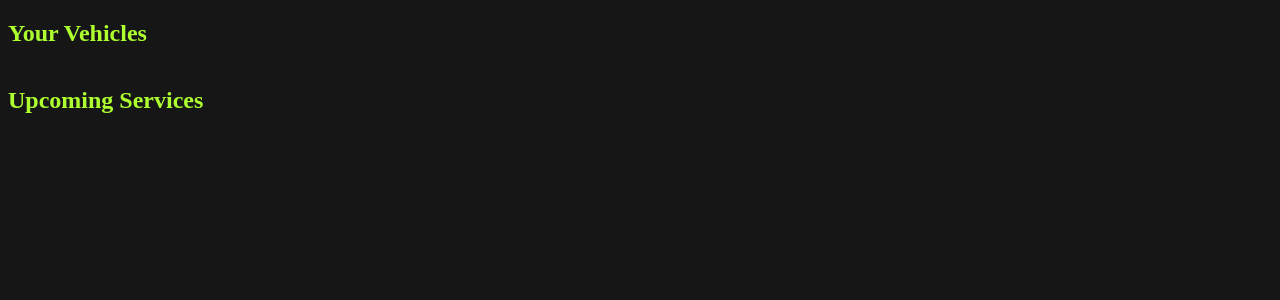
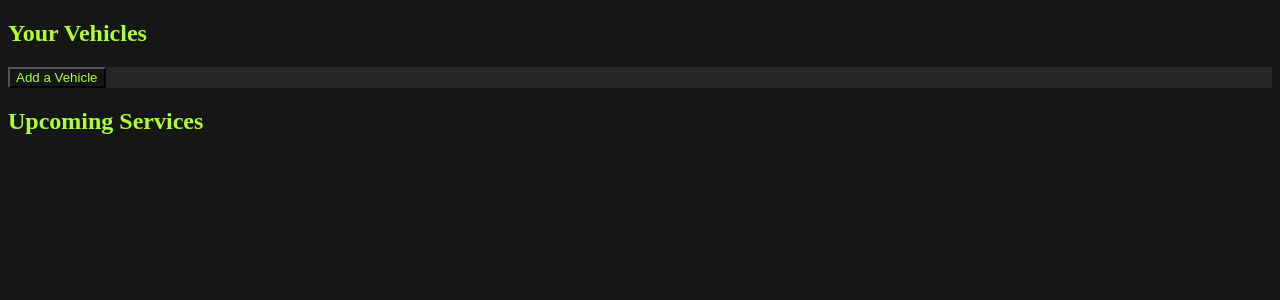
Before and after one commit to Caleb-Beazel/moto-service-app, a Flask app: page /user-home in a window 1280 px wide. Shown: the top 300 px of the page. Run offline with Flask 3, Linux system fonts and the light colour scheme; the visitor is signed in with stand-in values (Sample User, id 1); data that the repository does not hold is empty.

Commit message:
user can now add a bike to their account

```diff
--- a/server.py
+++ b/server.py
@@ -3,7 +3,7 @@ from model import connect_to_db, db, User, Vehicle, Service, Occurence
 from jinja2 import StrictUndefined
 from werkzeug.security import generate_password_hash, check_password_hash
 from flask_login import LoginManager, login_required, UserMixin, login_manager,login_user, logout_user, current_user
-from forms import LoginForm, CreateAccount
+from forms import LoginForm, CreateAccount, AddVehicle
 import crud
 
 
@@ -19,6 +19,7 @@ login_manager.init_app(app)
 def load_user(user_id):
     return User.query.get(user_id)
 
+# User Login endpoints
 
 @app.route("/")
 def homepage():
@@ -72,6 +73,7 @@ def logout():
     logout_user()
     return redirect(url_for("homepage"))
 
+# Main user interface page
 
 @app.route("/user-home")
 @login_required
@@ -83,6 +85,40 @@ def user_home():
 
     return render_template("user_home.html", user_services=sorted_user_services)
 
+# Vehicle Endpoints
+
+# Create Vehicle Page
+@app.route("/user-home/vehicles/add")
+@login_required
+def new_vehicle_form():
+    new_vehicle = AddVehicle()
+    return render_template("vehicle_new.html", new_vehicle=new_vehicle)
+
+# Create a Vehicle
+@app.route("/user-home/vehicles/add/new-vehicle", methods=["POST"])
+@login_required
+def create_new_vehicle():
+    new_vehicle = AddVehicle()
+
+    user_id = current_user.user_id
+    vin = new_vehicle.vin.data
+    make = new_vehicle.make.data
+    model = new_vehicle.model.data
+    year = new_vehicle.year.data
+    use_val = new_vehicle.use_val.data
+    use_unit = new_vehicle.use_unit.data
+    vehicle_notes = new_vehicle.vehicle_notes.data
+    vehicle_image_link = new_vehicle.vehicle_image_link.data
+
+
+    vehicle = crud.create_vehicle(user_id, vin, make, model, year, use_val, use_unit, vehicle_notes, vehicle_image_link)
+
+    db.session.add(vehicle)
+    db.session.commit()
+    flash(f"A {year} {make} {model} has been added to your account.")
+
+    return redirect("/user-home")
+
 
 @app.route("/user-home/vehicles/<vehicle_id>")
 @login_required
@@ -90,6 +126,7 @@ def vehicle_details(vehicle_id):
     vehicle = Vehicle.query.get(vehicle_id)
     return render_template("vehicle_details.html", vehicle_id=vehicle_id, vehicle=vehicle)
 
+# Service Endpoints
 
 @app.route("/user-home/services/<service_id>")
 @login_required
--- a/templates/user_home.html
+++ b/templates/user_home.html
@@ -18,6 +18,9 @@
         <br>
         <br>
     {% endfor %}
+    <a href="/user-home/vehicles/add">
+        <button class="btn btn-primary mt-3 form-button">Add a Vehicle</button>
+    </a>
     </div>
 
     <h2>Upcoming Services</h2>
--- a/templates/vehicle_details.html
+++ b/templates/vehicle_details.html
@@ -14,4 +14,6 @@
             <p>Notes: {{vehicle.vehicle_notes}} </p>
     </div>
 </div>
+
+
 {% endblock %}
```
Also changed, not shown: forms.py (+12 -1 lines), templates/vehicle_new.html (added, +29 -0 lines), templates/service_edit.html (added).
